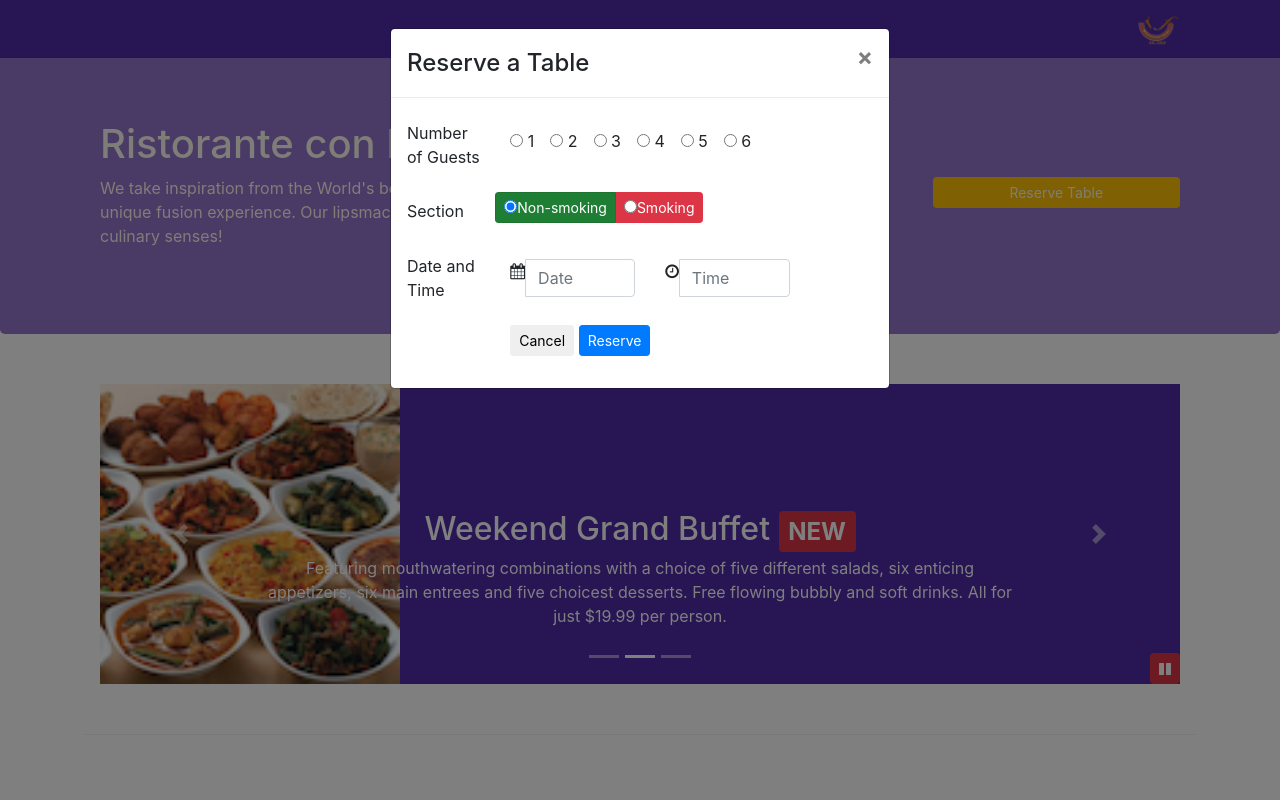
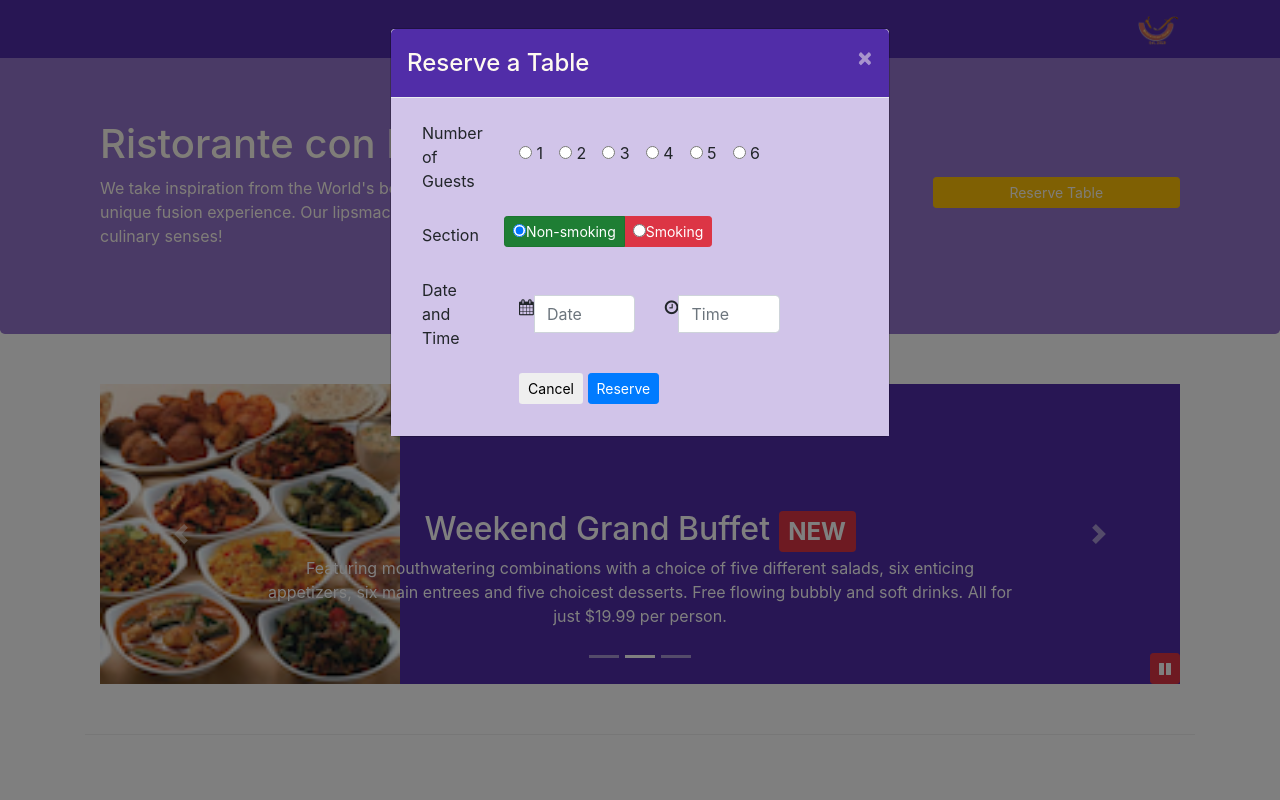
Before and after one commit to bradleyczh/assignment-4, a website: page index.html in a window 1280 px wide. Both pictures are taken after a click on the link "Reserve Table". Shown: the top 800 px of the page. Drawn offline with nearby package versions, Linux system fonts and the light colour scheme.

Commit message:
complete assignment 4

```diff
--- a/css/styles.scss
+++ b/css/styles.scss
@@ -29,6 +29,28 @@ $carousel-item-height: 300px;
     @include zero-margin(70px,30px);
     background: $background-light ;
     color:floralwhite;
+}
+
+.modal-header{
+	background-color: $background-dark;
+	button {
+		color:floralwhite;
+	}
+	button:hover {
+		color:floralwhite;
+	}
+}
+
+.modal-body{
+	background-color: $background-pale;
+}
+
+.modal-footer{
+	background-color: $background-light;
+}
+
+.modal-title{
+	color:floralwhite;
 }
 
 address{
--- a/index.html
+++ b/index.html
@@ -31,7 +31,7 @@
           <li class="navbar-item"><a class="nav-link" href="./contactus.html"><span class="fa fa-address-card fa-lg"></span> Contact</a></li>
         </ul>
         <span class="navbar-text">
-          <a data-toggle="modal" data-target="#loginModal">
+          <a id="loginBtn">
           <span class="fa fa-sign-in"></span> Login</a>
         </span>
       </div>
@@ -47,7 +47,7 @@
              <button type="button" class="close" data-dismiss="modal">&times;</button>
          </div>
          <div class="modal-body">
-             <form class="form-inline">
+           <form class="form-inline">
                  <div class="form-group">
                      <label class="sr-only" for="exampleInputEmail3">Email address</label>
                      <input type="email" class="form-control form-control-sm mr-1" id="exampleInputEmail3" placeholder="Enter email">
@@ -61,12 +61,12 @@
                          <input class="form-check-input" type="checkbox"> Remember me
                      </label>
                  </div>
-             </form>
          </div>
          <div class="modal-footer">
              <button type="button" class="btn btn-default btn-sm" data-dismiss="modal">Cancel</button>
              <button type="submit" class="btn btn-primary btn-sm">Sign in</button>
          </div>
+       </form>
      </div>
      </div>
   </div>
@@ -78,8 +78,8 @@
              <h4 class="modal-title">Reserve a Table </h4>
              <button type="button" class="close" data-dismiss="modal">&times;</button>
          </div>
-         <div class="modal-body col-12 col-sm-10">
-           <form>
+         <div class="modal-body">
+           <form class="col-12 col-sm-10">
              <div class="form-group row">
                <label for="numofguests" class="col-12 col-sm-3 col-form-label">Number of Guests</label>
                <div class="col-12 col-sm-9 btn-group align-self-center">
@@ -144,8 +144,7 @@
                   <img src="img/logo.png" class="img-fluid">
                 </div>
                 <div class="col-12 col-sm-3 align-self-center">
-                  <a type="button" class="btn btn-warning btn-sm btn-block"
-                  data-toggle="modal" data-target="#reservationModal">Reserve Table
+                  <a id="reservationBtn" type="button" class="btn btn-warning btn-sm btn-block">Reserve Table
                   </a>
                 </div>
             </div>
--- a/js/scripts.js
+++ b/js/scripts.js
@@ -12,4 +12,13 @@ $(document).ready(function(){
           $("#carousel-button").children("span").addClass('fa-pause');
       }
     });
+
+  $('#loginBtn').click(function(){
+    $('#loginModal').modal('toggle');
+  });
+
+  $('#reservationBtn').click(function(){
+    $('#reservationModal').modal('toggle');
+  })
+
 });
```
Also changed, not shown: css/styles.css.
